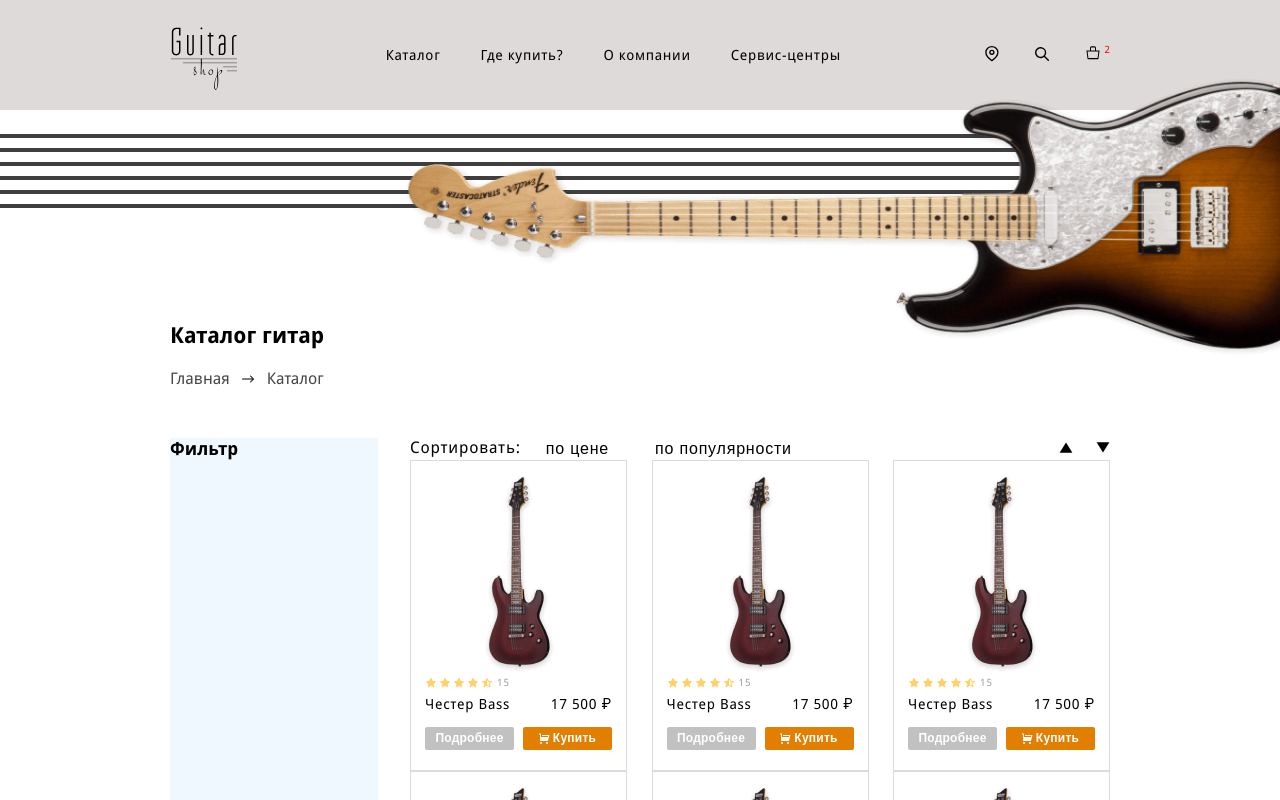
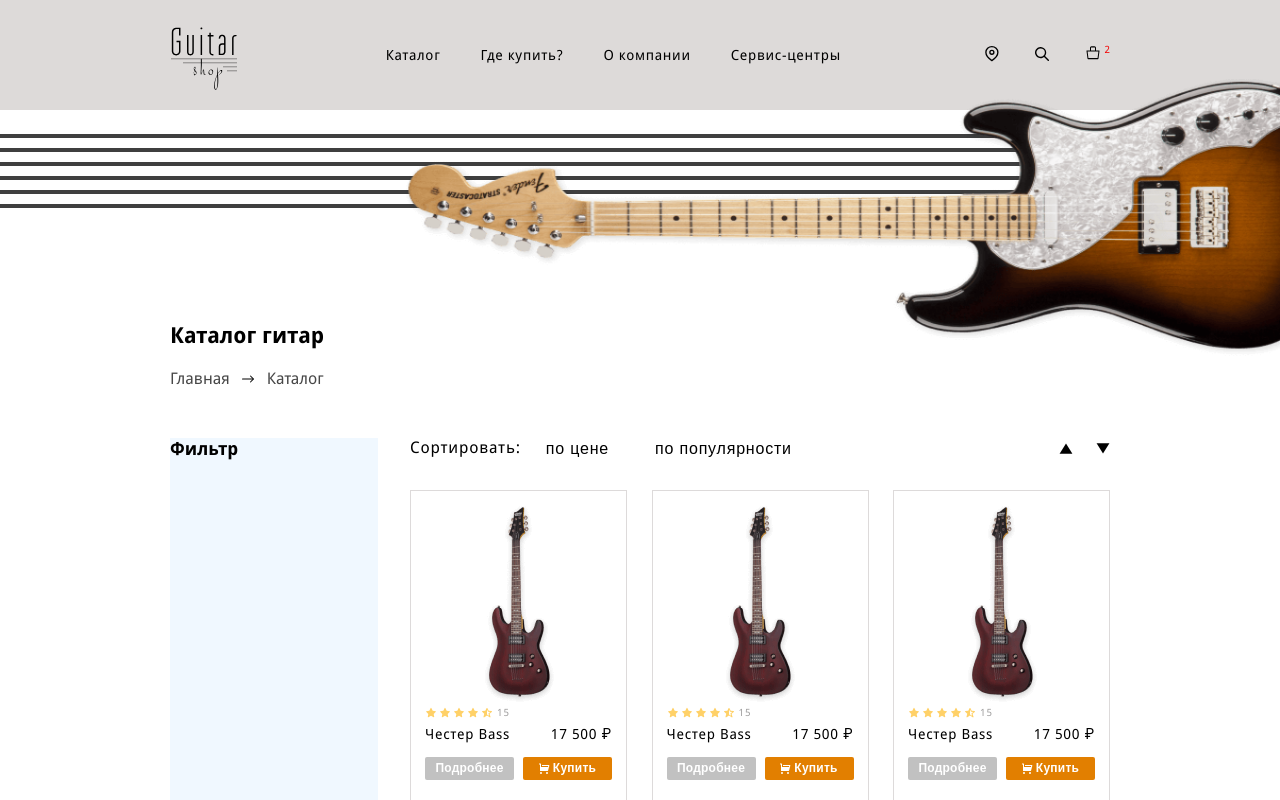
Before and after one commit to hannamakarychak/Makarychak_guitar-shop, a React (Create React App) app: page / in a window 1280 px wide. Shown: the top 800 px of the page. Built offline with nearby package versions, Linux system fonts and the light colour scheme.

Commit message:
extract sort in separate component

```diff
--- a/src/components/catalog/catalog.jsx
+++ b/src/components/catalog/catalog.jsx
@@ -1,5 +1,5 @@
-import ArrowButton from '../arrow-button/arrow-button';
 import Item from '../item/item';
+import Sort from '../sort/sort';
 
 import './catalog.scss';
 
@@ -7,15 +7,7 @@ const Catalog = () => {
   const COUNT_PER_PAGE = 12;
   return (
     <div className="catalog">
-      <div className="catalog__sort">
-        Сортировать:
-        <button className="catalog__button">по цене</button>
-        <button className="catalog__button">по популярности</button>
-        <div className="catalog__sort-buttons">
-          <ArrowButton className="catalog__sort-button" />
-          <ArrowButton className="catalog__sort-button" isDown />
-        </div>
-      </div>
+      <Sort />
       <div className="catalog__list">
         {new Array(COUNT_PER_PAGE).fill(<Item className="catalog__item" />)}
       </div>
--- a/src/components/catalog/catalog.scss
+++ b/src/components/catalog/catalog.scss
@@ -1,41 +1,6 @@
 .catalog {
   width: 100%;
   max-width: 700px;
-}
-
-.catalog__sort {
-  display: flex;
-  font-size: 16px;
-  line-height: 20px;
-  letter-spacing: 0.05em;
-}
-
-.catalog__button {
-  font-size: 16px;
-  line-height: 20px;
-  letter-spacing: 0.05em;
-  background-color: transparent;
-  border: none;
-  margin-left: 19px;
-
-  &:hover,
-  &:focus,
-  &:active {
-    color: var(--dark);
-  }
-
-  &:active {
-    opacity: 0.5;
-  }
-
-  &:not(:nth-child(1)) {
-    margin-left: 34px;
-  }
-}
-
-.catalog__sort-buttons {
-  justify-self: flex-end;
-  margin-left: auto;
 }
 
 .catalog__list {
--- /dev/null
+++ b/src/components/sort/sort.jsx
@@ -0,0 +1,17 @@
+import ArrowButton from '../arrow-button/arrow-button';
+import './sort.scss';
+
+const Sort = () => {
+  return (
+    <div className="sort">
+      Сортировать:
+      <button className="sort__button">по цене</button>
+      <button className="sort__button">по популярности</button>
+      <div className="sort__buttons">
+        <ArrowButton className="sort__arrow-button" />
+        <ArrowButton className="sort__arrow-button" isDown />
+      </div>
+    </div>
+  );
+};
+export default Sort;
--- /dev/null
+++ b/src/components/sort/sort.scss
@@ -0,0 +1,38 @@
+.sort {
+  display: flex;
+  font-size: 16px;
+  line-height: 20px;
+  letter-spacing: 0.05em;
+  margin-bottom: 30px;
+}
+
+.sort__buttons {
+  display: flex;
+  font-size: 16px;
+  line-height: 20px;
+  letter-spacing: 0.05em;
+  margin-left: auto;
+}
+
+.sort__button {
+  font-size: 16px;
+  line-height: 20px;
+  letter-spacing: 0.05em;
+  background-color: transparent;
+  border: none;
+  margin-left: 19px;
+
+  &:hover,
+  &:focus,
+  &:active {
+    color: var(--dark);
+  }
+
+  &:active {
+    opacity: 0.5;
+  }
+
+  &:not(:nth-child(1)) {
+    margin-left: 34px;
+  }
+}
```
